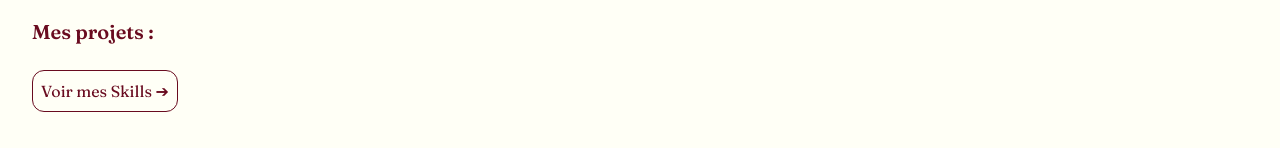
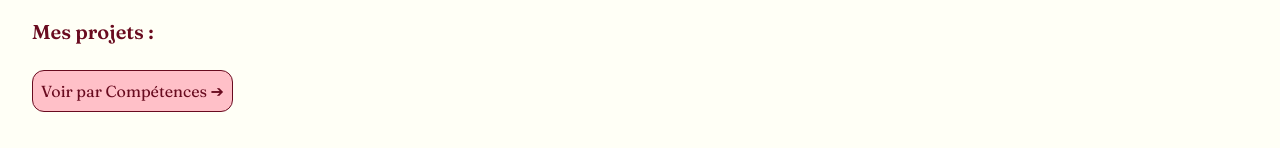
Before and after one commit to dsatge/Portfolio, a React (Vite) app in the folder frontend/: page / in a window 1280 px wide. Shown: the part 426-574 px from the top of the page. Built offline with nearby package versions, Linux system fonts and the light colour scheme; no server answers.

Commit message:
fixed font size on buttons and specified its name

```diff
--- a/frontend/src/Pages/ProjectPage.tsx
+++ b/frontend/src/Pages/ProjectPage.tsx
@@ -74,9 +74,9 @@ export function ProjectPage ({onNavigate}: {onNavigate: (page: "projects" | "ski
 				{/*Buton to Skill page*/}
 				<button
 					onClick= {() => onNavigate("skills")}
-					className='cursor-pointer rounded-xl border mb-8 p-2 hover:bg-pop-red hover:text-pop-lighter'
+					className='cursor-pointer bg-pop-lighter rounded-xl border mb-8 p-2 hover:bg-pop-red hover:text-pop-lighter'
 				>
-					Voir mes Skills ➔
+					<span className='text-md'>Voir par Compétences ➔</span>
 
 				</button>
 				{/*Tags - filters*/}
--- a/frontend/src/Pages/SkillPage.tsx
+++ b/frontend/src/Pages/SkillPage.tsx
@@ -64,9 +64,9 @@ export function SkillPage ({onNavigate}: {onNavigate: (page : "projects" | "skil
 				{/*Buton to Project page*/}
 				<button
 					onClick={() => onNavigate("projects")}
-					className='cursor-pointer rounded-xl border mb-8 p-2 hover:bg-pop-red hover:text-pop-lighter'
+					className='cursor-pointer rounded-xl bg-pop-lighter border mb-8 p-2 hover:bg-pop-red hover:text-pop-lighter'
 				>
-					Voir mes Projets ➔
+					<span className='text-md'>Voir par Projets ➔</span>
 				</button>
 				{/*Tags - filters*/}
 				<h1>Filtrer par compétences techniques :</h1>
```
